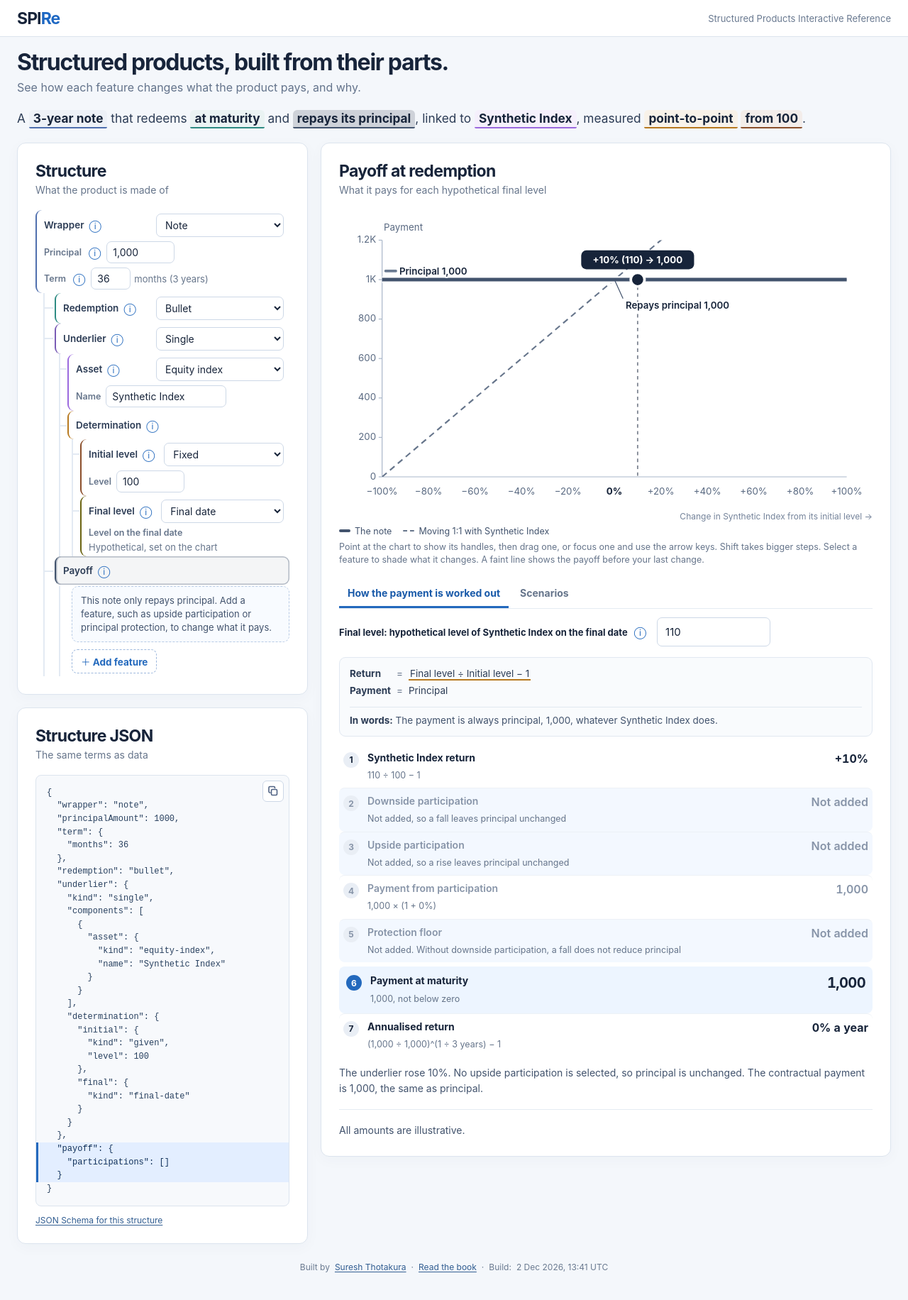
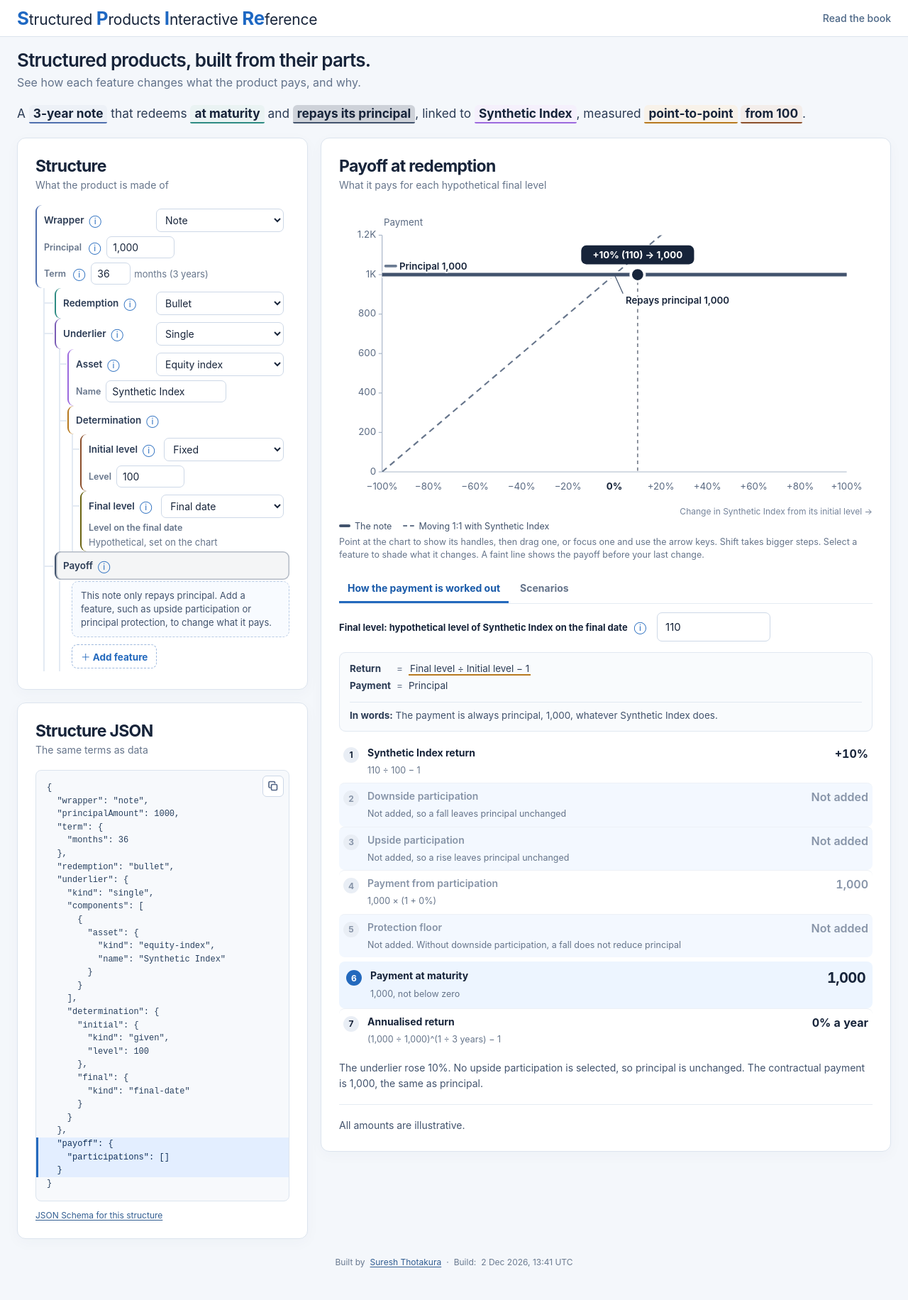
Before and after one commit to sthotakura/spire, a Vue app: page / in a window 1280 px wide. Shown: the top 1832 px of the page at 71% size. Built offline with nearby package versions, Linux system fonts and the light colour scheme.

Commit message:
Spell out the header name and link to the book from it
Show the full name with the SPIRe letters picked out in blue, replace the tagline with a quiet Read the book link, drop the footer link, and tone down the page title.

```diff
--- a/src/App.vue
+++ b/src/App.vue
@@ -857,8 +857,8 @@ const chart = computed(() => {
 <template>
   <div class="site-shell">
     <header class="site-header">
-      <div class="brand">SPI<span>Re</span></div>
-      <div class="header-note">Structured Products Interactive Reference</div>
+      <div class="brand full" aria-label="Structured Products Interactive Reference"><span>S</span>tructured <span>P</span>roducts <span>I</span>nteractive <span>Re</span>ference</div>
+      <a class="header-link" :href="`${baseUrl}book/`">Read the book</a>
     </header>
 
     <main class="page">
@@ -1201,8 +1201,6 @@ const chart = computed(() => {
       <footer class="site-footer">
         Built by <a href="https://www.linkedin.com/in/sureshthotakura/" target="_blank" rel="noopener noreferrer">Suresh Thotakura</a>
         <span aria-hidden="true">·</span>
-        <a :href="`${baseUrl}book/`">Read the book</a>
-        <span aria-hidden="true">·</span>
         Build: <time :datetime="buildTimestampIso">{{ buildTimestamp }} UTC</time>
       </footer>
     </main>
```
Also changed, not shown: src/style.css.
